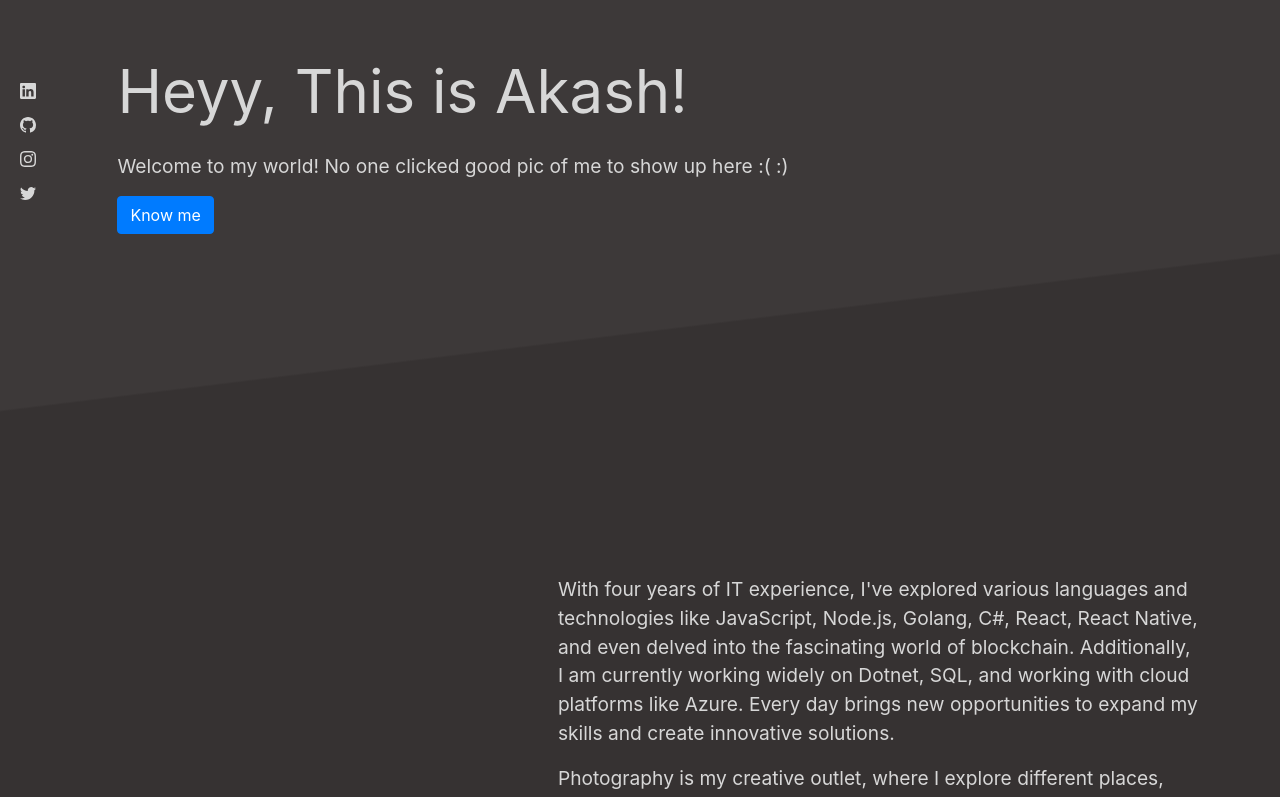
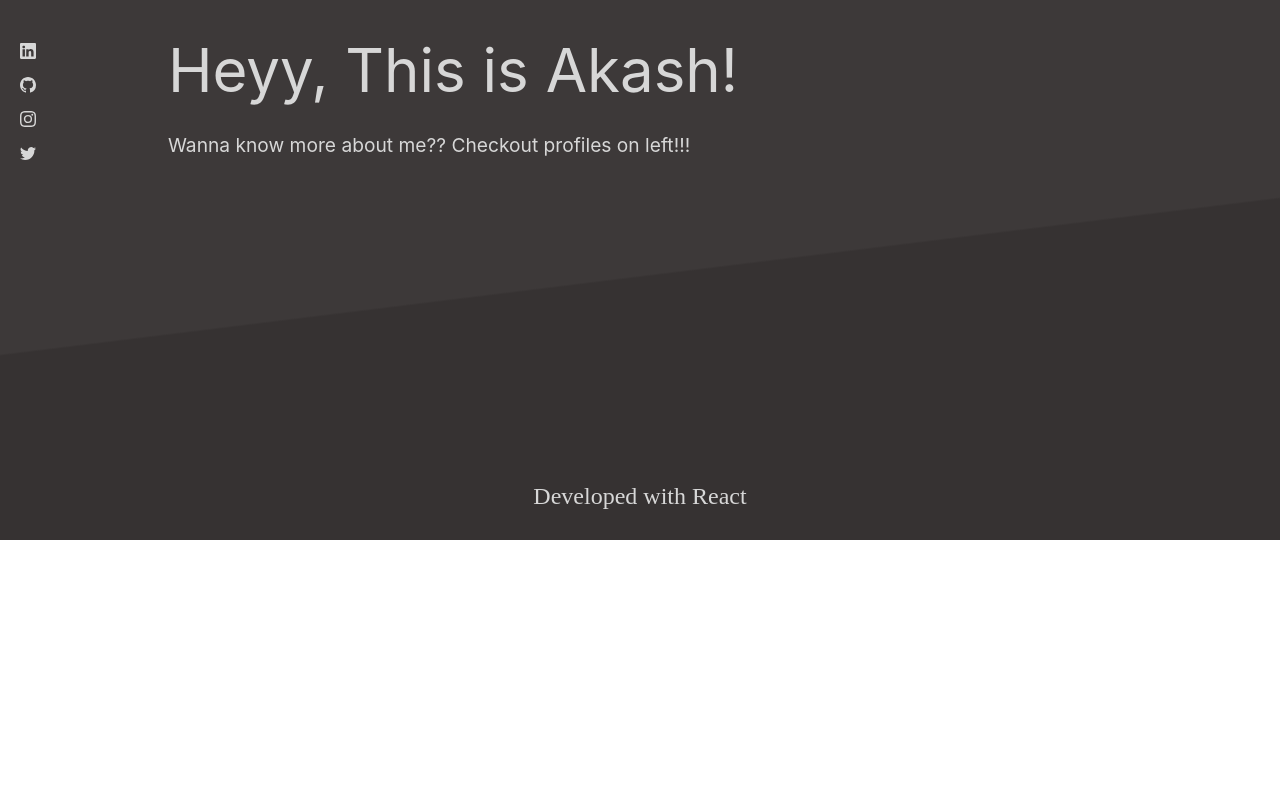
Before and after one commit to akashchekka/akashchekka.github.io, a React (Create React App) app: page / in a window 1280 px wide. Shown: the part 260-1057 px from the top of the page. After the commit the page ends 800 px from the top, so only its background shows below. Built offline with nearby package versions, Linux system fonts and the light colour scheme; a web font is replaced by a local one.

Commit message:
Excluded unwanted components

```diff
--- a/package.json
+++ b/package.json
@@ -18,7 +18,7 @@
     "react-icons": "^4.2.0",
     "react-router-bootstrap": "^0.25.0",
     "react-router-dom": "^5.2.0",
-    "react-scripts": "4.0.3",
+    "react-scripts": "^5.0.1",
     "web-vitals": "^1.0.1"
   },
   "scripts": {
--- a/src/containers/Home.css
+++ b/src/containers/Home.css
@@ -1,4 +1,11 @@
 @media only screen and (min-width: 700px) {
+
+    .Home {
+        display: flex;
+        flex-direction: column;
+        height: 100vh;
+    }
+
     /*
         FACE
     */
@@ -6,7 +13,7 @@
         display: flex;
         justify-content: space-between;
         background: linear-gradient(173deg, var(--primary) 70%, var(--secondary) calc(70% + 2px));
-        min-height: 100vh;
+        min-height: 90vh;
         overflow: hidden;
     }
 
@@ -183,7 +190,7 @@
         justify-content: center;
         background-color: var(--secondary);
         width: 100%;
-        height: 80px;
+        height: 100%;
         /* border-top: 1px solid rgba(92, 87, 87, 0.58); */
     }
 }
--- a/src/containers/Home.js
+++ b/src/containers/Home.js
@@ -52,8 +52,8 @@ const Face = () => {
             <Icons />
             <div style={{ alignSelf: 'center' }} className="mob1">
                 <p className="color big">Heyy, This is Akash!</p>
-                <p className="larger">Welcome to my world! No one clicked good pic of me to show up here :( :) </p>
-                <Button onClick={aboutScroll}>Know me</Button>
+                <p className="larger">Wanna know more about me?? Checkout profiles on left!!!</p>
+                {/* <Button onClick={aboutScroll}>Know me</Button> */}
             </div>
             <div className="image" />
         </div>
@@ -285,9 +285,9 @@ function Home() {
     return (
         <div className="Home">
             <Face />
-            <About />
-            <Tech />
-            <Works />
+            {/* <About /> */}
+            {/* <Tech /> */}
+            {/* <Works /> */}
             {/* <Contact /> */}
             <Footer />
         </div>
```
Also changed, not shown: 2 other files (tests, documents, lock files or other folders).
